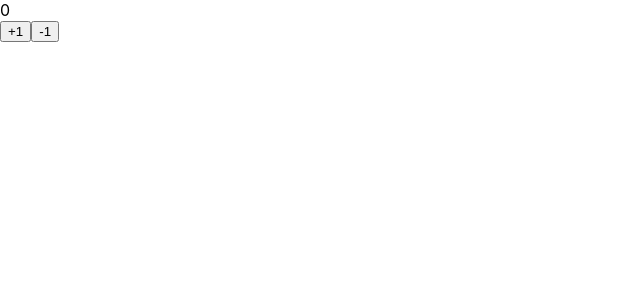
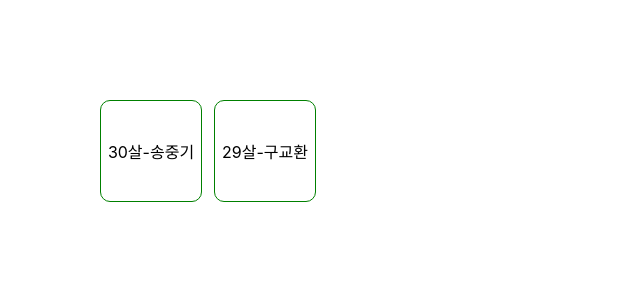
Before and after one commit to MildColor/ReactJS-week-1, a React (Create React App) app: page / in a window 1280 px wide. Shown: the top 300 px of the page, without its empty margins (0-640 px from the left). Built offline with nearby package versions, Linux system fonts and the light colour scheme.

Commit message:
Update App.js

```diff
--- a/src/App.js
+++ b/src/App.js
@@ -1,27 +1,46 @@
-import React, { useState } from "react";
+import React from "react";
+
+function Square({ users }) {
+  const squareStyle = {
+    width: "100px",
+    height: "100px",
+    border: "1px solid green",
+    borderRadius: "10px",
+    display: "flex",
+    alignItems: "center",
+    justifyContent: "center",
+  };
+
+  return (
+    <div style={squareStyle}>
+      {users.age}살-{users.name}
+    </div>
+  );
+}
 
 const App = () => {
-  // 초기값을 0으로 둠
-  const [value, setValue] = useState(0);
-
-  // 함수가 실행되면 초기값에 + 1
-  const plusHandler = (e) => {
-    setValue(value + 1);
-  };
-  // 함수가 실행되면 초깃값에 -1
-  const minusHandler = (e) => {
-    setValue(value - 1);
+  const style = {
+    padding: "100px",
+    display: "flex",
+    gap: "12px",
   };
 
-  console.log(value);
+  const users = [
+    { id: 1, age: 30, name: "송중기" },
+    { id: 2, age: 24, name: "송강" },
+    { id: 3, age: 21, name: "김유정" },
+    { id: 4, age: 29, name: "구교환" },
+  ];
 
   return (
-    <div>
-      <div>{value}</div>
-      {/* click시 plusHandler함수 실행 */}
-      <button onClick={plusHandler}>+1</button>
-      {/* click시 minusHandler함수 실행 */}
-      <button onClick={minusHandler}>-1</button>
+    <div style={style}>
+      {users.map((users) => {
+        if (users.age >= 25) {
+          return <Square key={users.id} users={users} />;
+        } else {
+          return null;
+        }
+      })}
     </div>
   );
 };
```
